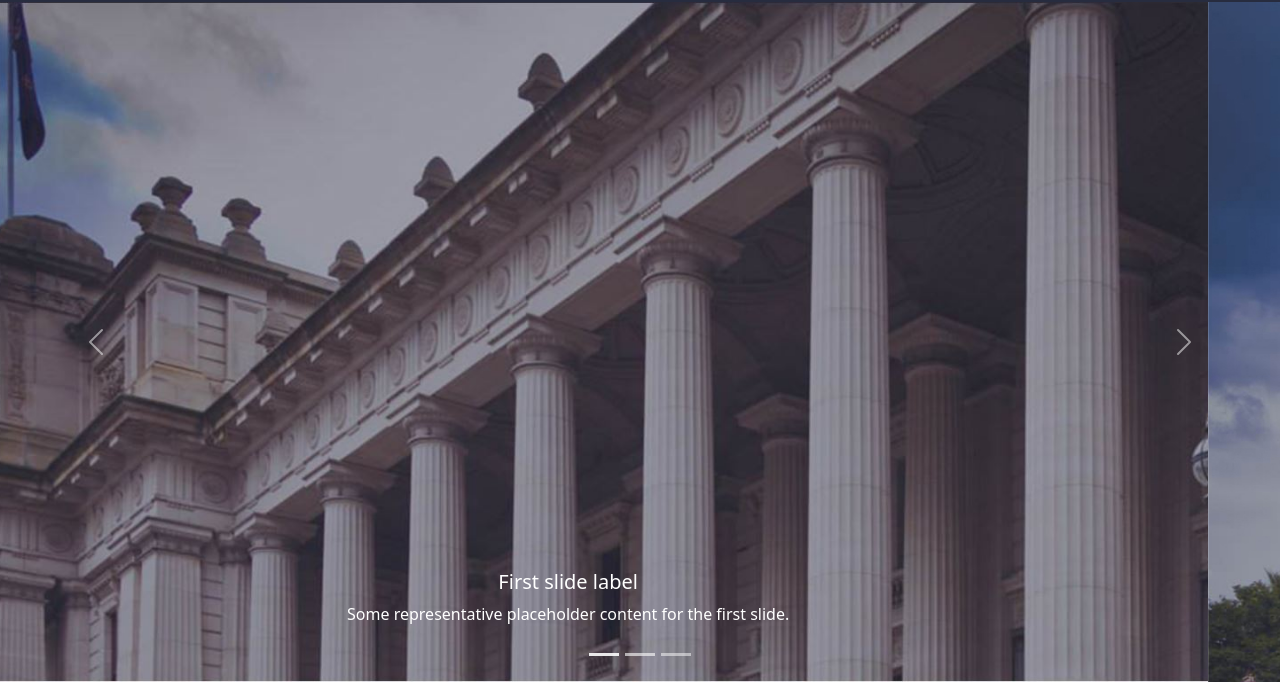
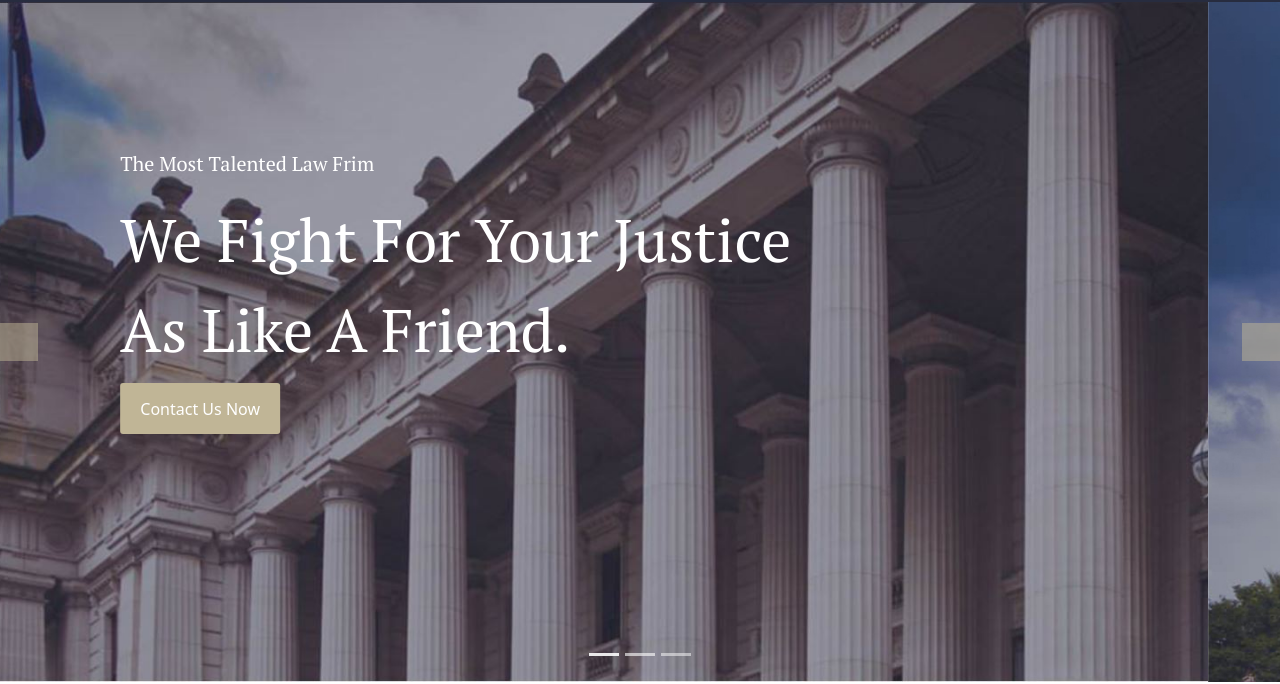
Before and after one commit to giorgideveloper/jafo, a plain HTML site: page index.html in a window 1280 px wide. Shown: the part 153-837 px from the top of the page. Drawn offline with nearby package versions, Linux system fonts and the light colour scheme.

Commit message:
version5

```diff
--- a/index.html
+++ b/index.html
@@ -99,23 +99,29 @@
             <div class="carousel-inner">
               <div class="carousel-item active">
                 <img src="./src/img/img2.jpg" class="d-block w-100" alt="...">
-                <div class="carousel-caption d-none d-md-block">
-                  <h5>First slide label</h5>
-                  <p>Some representative placeholder content for the first slide.</p>
+                <div class="carousel-caption d-none d-md-block my_carusel">
+                  <p>The Most Talented Law Frim</p>
+                  <h1>We Fight For Your Justice<br>
+                    As Like A Friend.</h1>
+                    <a href=""> <button>Contact Us Now</button></a>
                 </div>
               </div>
               <div class="carousel-item">
                 <img src="./src/img/slider1.jpg" class="d-block w-100" alt="...">
-                <div class="carousel-caption d-none d-md-block">
-                  <h5>Second slide label</h5>
-                  <p>Some representative placeholder content for the second slide.</p>
+                <div class="carousel-caption d-none d-md-block my_carusel">
+                  <p>The Most Talented Law Frim</p>
+                  <h1>We Fight For Your Justice<br>
+                    As Like A Friend.</h1>
+                    <a href=""> <button>Contact Us Now</button></a>
                 </div>
               </div>
               <div class="carousel-item">
                 <img src="./src/img/slider1.jpg" class="d-block w-100" alt="...">
-                <div class="carousel-caption d-none d-md-block flex">
-                  <h5>Third slide label</h5>
-                  <p>Some representative placeholder content for the third slide.</p>
+                <div class="carousel-caption d-none d-md-block flex my_carusel">
+                  <p>The Most Talented Law Frim</p>
+                  <h1>We Fight For Your Justice<br>
+                    As Like A Friend.</h1>
+                    <a href=""> <button>Contact Us Now</button></a>
                 </div>
               </div>
             </div>
@@ -134,8 +140,8 @@
         <div class="section_why__content">
           <div class="container-fluid px-0">
             <div class="row">
-              <div class="col-md-6"><div class="section_why__img"><img src="./src/img/why.jpg" class="w-100" alt=""></div></div>
-              <div class="col-md-3 right-side">
+              <div class="col-xl-6 col-lg-6 col-md-6"><div class="section_why__img"><img src="./src/img/why.jpg" class="w-100" alt=""></div></div>
+              <div class="col-xl-4 col-lg-6 col-md-6 right-side">
                   <div class="section_why__title"><span class="fw-bold">WHY</span> CHOOSE US ?</div>
                   <div class="section_why__solid"></div>
                   <div class="section_why__block item">
@@ -185,7 +191,7 @@
             <div class="row">
               <div class="col-md-4">
               <div class="area_practice__block">
-                <div class="area_practice__logo"><img src="" alt="" srcset=""></div>
+                <div class="area_practice__logo"><i class="far fa-address-card"></i></div>
                 <div class="area_practice__titledes">Family Law</div>
                 <div class="area_practice__description">it is a log estabished fact that a
                   reander will be distracted by the
@@ -195,7 +201,7 @@
 
             <div class="col-md-4">
               <div class="area_practice__block">
-                <div class="area_practice__logo"><img src="" alt="" srcset=""></div>
+                <div class="area_practice__logo"><i class="far fa-address-card"></i></div>
                 <div class="area_practice__titledes">Family Law</div>
                 <div class="area_practice__solid"></div>
                 <div class="area_practice__description">it is a log estabished fact that a
@@ -205,7 +211,7 @@
             </div>
             <div class="col-md-4">
               <div class="area_practice__block">
-                <div class="area_practice__logo"><img src="" alt="" srcset=""></div>
+                <div class="area_practice__logo"><i class="far fa-address-card"></i></div>
                 <div class="area_practice__titledes">Family Law</div>
                 <div class="area_practice__solid"></div>
                 <div class="area_practice__description">it is a log estabished fact that a
--- a/src/scss/main.scss
+++ b/src/scss/main.scss
@@ -66,6 +66,73 @@ color:#D4C291;
  .header{
      padding-bottom: 25px;
  }
+ .carousel-control-prev-icon{
+    background: #C0B596;
+    width: 49px;
+    height: 38px;
+    color: #fff;
+
+}
+.carousel-caption {
+    padding-bottom: 14.25rem;
+    text-align: left;
+    left: 15%;
+}
+.carousel-control-prev-icon img{
+
+    margin-top: 0.5em;
+    color: rgb(255, 255, 255);
+}
+.carousel-control-next-icon img{
+
+    margin-top: 0.5em;
+    color: rgb(255, 255, 255);
+}
+.carousel-control-next-icon{
+    background: #C0B596;
+    width: 49px;
+    height: 38px;
+    color: #fff;
+}
+.carousel-control-next, .carousel-control-prev {
+    position: absolute;
+    top: 0;
+    bottom: 0;
+    z-index: 1;
+    display: flex;
+    align-items: center;
+    justify-content: center;
+    width: 3%;
+    padding: 0;
+    color: #fff;
+    text-align: center;
+    background: 0 0;
+    border: 0;
+    opacity: .5;
+    transition: opacity .15s ease;
+}
+.my_carusel{
+    button{
+
+        background: #C0B596;
+        border-radius: 3px;
+        width: 160px;
+        height: 51px;
+        border:none;
+        color:#fff;
+    }
+    h1{
+        font-size:60px;
+        font-weight: 400;
+        line-height: 90px;
+        font-family: PT Serif;
+    }
+    p{
+        font-size: 20px;
+        font-weight: 300;
+        font-family: PT Serif;
+    }
+}
  .section_why_{
     &_img{
         border-right: #D4C291 4px solid;
@@ -85,11 +152,11 @@ color:#D4C291;
          position: relative;
      }
      &_block.item::before{
-        content: "\f103";
+        content: "\f006";
      }
      &_block::before{
 
-        font-family: "Flaticon";
+        font-family: FontAwesome;
         color: #fff;
         font-size: 70px;
         width: 80px;
```
Also changed, not shown: src/css/main.css.
